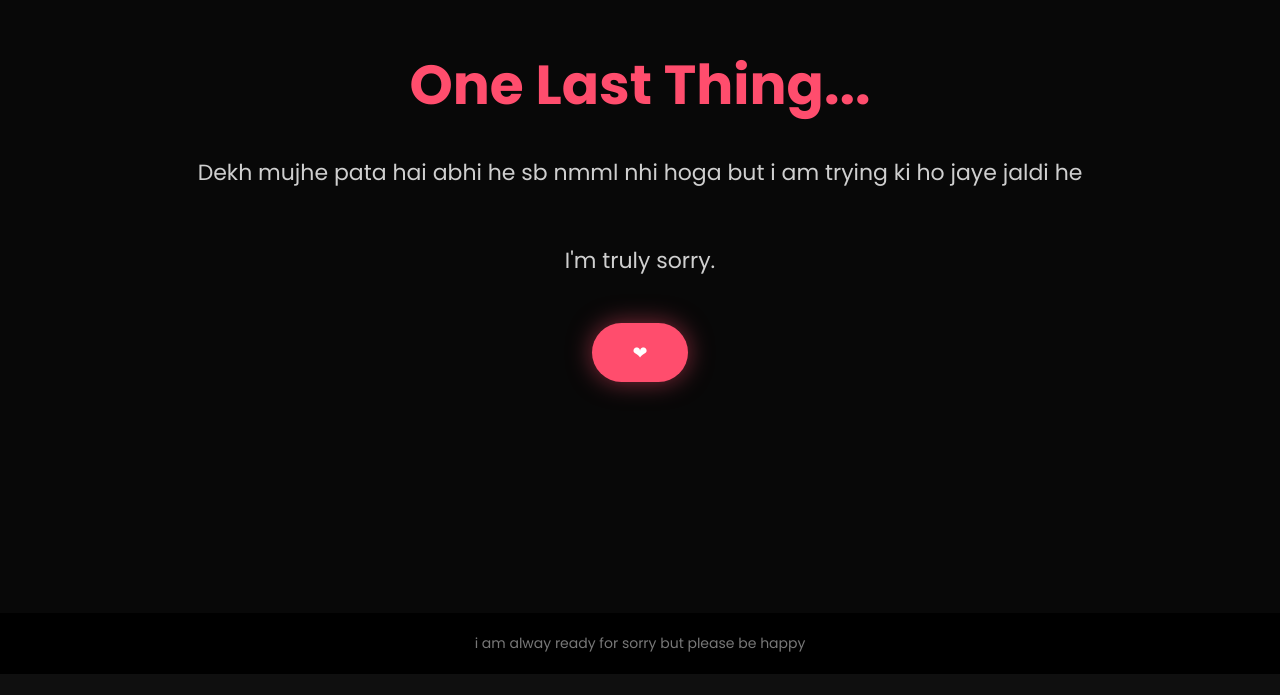
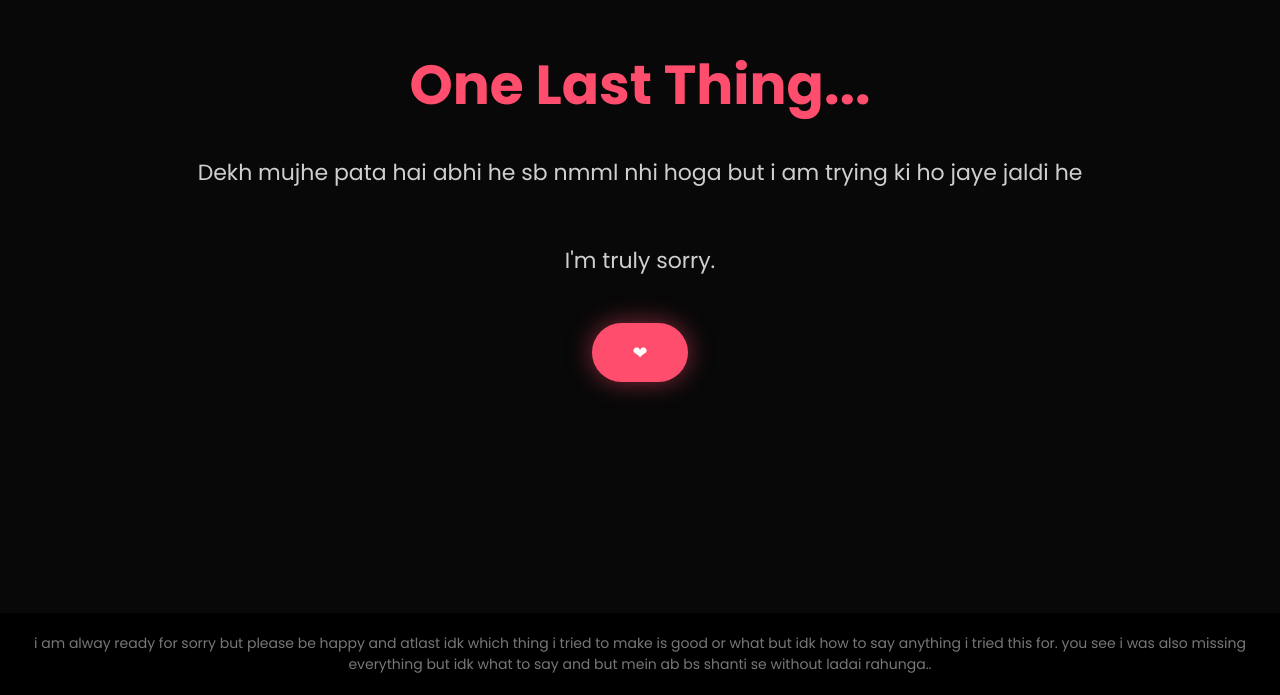
Before and after one commit to GWXDyt/Web, a plain HTML site: page index.html in a window 1280 px wide. Shown: the part 3772-4467 px from the top of the page. Before the commit the page ends 4446 px from the top, so only its background shows below. Drawn offline with Linux system fonts and the light colour scheme.

Commit message:
Update index.html

```diff
--- a/index.html
+++ b/index.html
@@ -456,8 +456,9 @@ ho jaye jaldi he
   </section>
 
   <footer>
-i am alway ready for sorry but please be happy
-</footeer
+i am alway ready for sorry but please be happy and atlast idk which thing i tried to make is good or what but idk how to say anything i tried this for. you
+ see i was also missing everything but idk what to say and but mein ab bs shanti se without ladai rahunga..
+  </footeer>
 
 
 </body>
```
